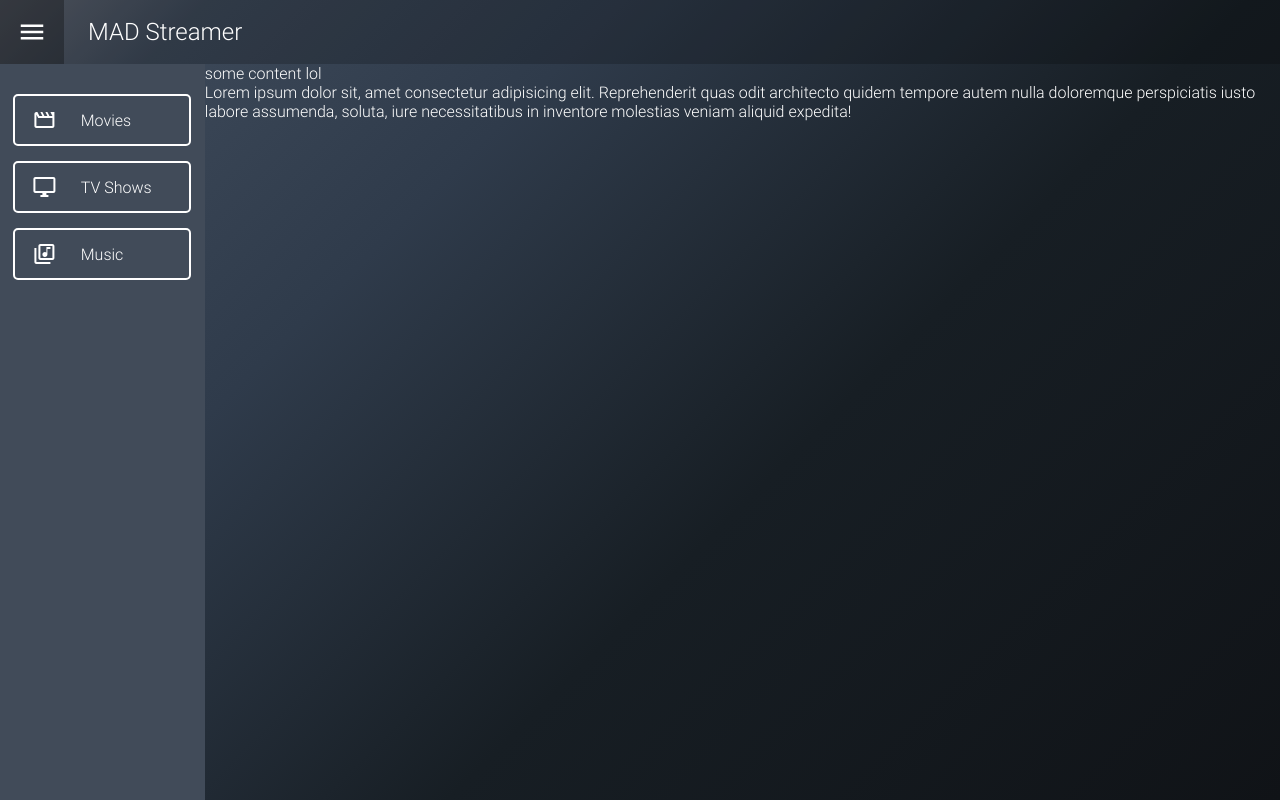
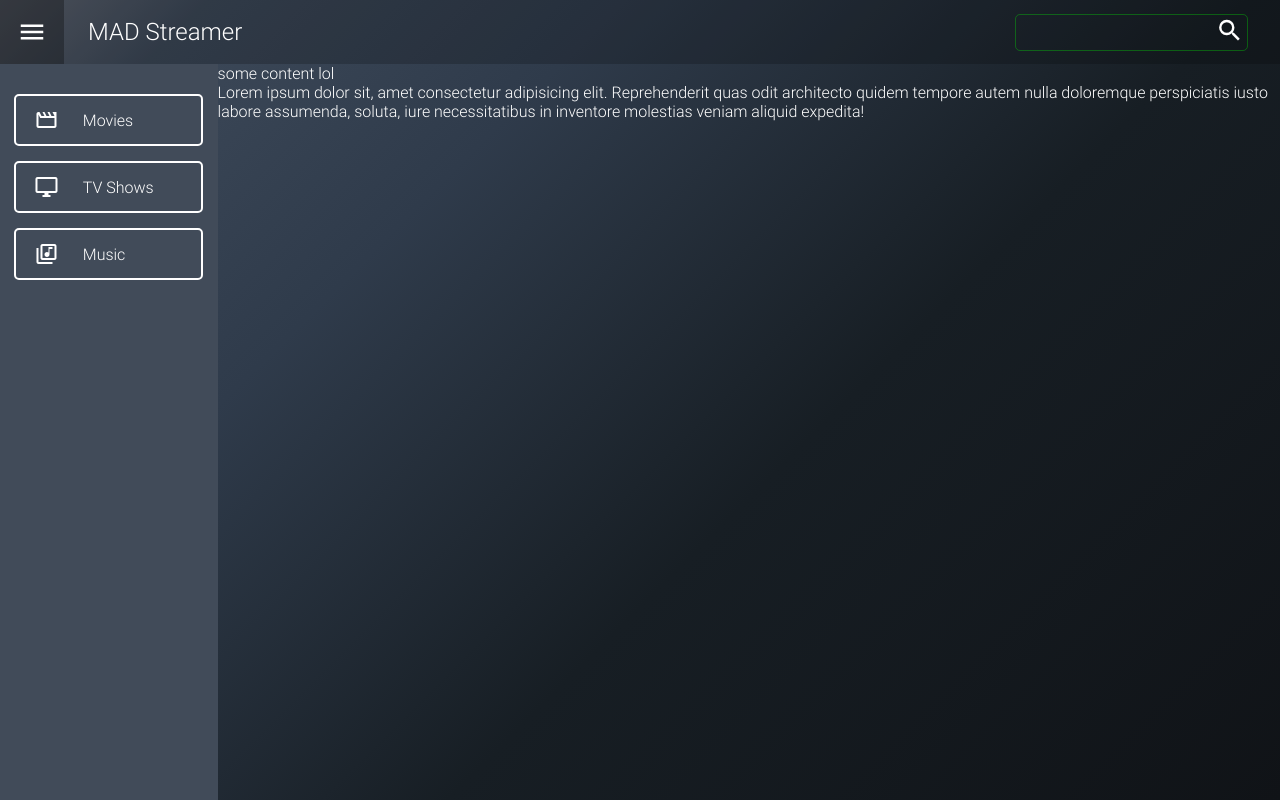
Before and after one commit to Dawit-Aseged/MAD-Stream, an Angular app: page / in a window 1280 px wide. Built offline with nearby package versions, Linux system fonts and the light colour scheme.

Commit message:
Added Search button with UI but not functionality

```diff
--- a/src/app/toolbar/toolbar.component.html
+++ b/src/app/toolbar/toolbar.component.html
@@ -3,4 +3,36 @@
     <svg xmlns="http://www.w3.org/2000/svg" height="48px" viewBox="0 0 24 24" width="48px" fill="#FFFFFF"><path d="M0 0h24v24H0V0z" fill="none"/><path d="M3 18h18v-2H3v2zm0-5h18v-2H3v2zm0-7v2h18V6H3z"/></svg>
   </div>
   <span>MAD Streamer</span>
+  <div class="spacer"></div>
+  <div class="search-region" [ngClass]="{searchRegionHandheld: (isHandset | async)!.matches, searchHandheldActive: searchActive && (isHandset | async)!.matches}">
+    <input #input type="text" class="search-input" (focusout)="inputFocusLeave(input)" />
+    <svg xmlns="http://www.w3.org/2000/svg" xmlns:xlink="http://www.w3.org/1999/xlink" viewBox="0 0 46.806 46.807"
+     class="search-icon"
+     (click)="searchClicked(input)"
+    >
+      <defs>
+        <style>
+          .cls-1 {
+            fill: #fff;
+            stroke: rgba(108,108,108,0);
+            fill-rule: evenodd;
+          }
+
+          .cls-2 {
+            filter: url(#Path_402);
+          }
+        </style>
+        <filter id="Path_402" x="0" y="0" width="46.806" height="46.807" filterUnits="userSpaceOnUse">
+          <feOffset dy="3" input="SourceAlpha"/>
+          <feGaussianBlur stdDeviation="3" result="blur"/>
+          <feFlood flood-opacity="0.161"/>
+          <feComposite operator="in" in2="blur"/>
+          <feComposite in="SourceGraphic"/>
+        </filter>
+      </defs>
+      <g class="cls-2" transform="matrix(1, 0, 0, 1, 0, 0)">
+        <path id="Path_402-2" data-name="Path 402" class="cls-1" d="M927.728-1397.642h-1.253l-.435-.432a10.208,10.208,0,0,0,2.474-6.668A10.257,10.257,0,0,0,918.257-1415,10.257,10.257,0,0,0,908-1404.743a10.256,10.256,0,0,0,10.257,10.257,10.211,10.211,0,0,0,6.667-2.471l.436.432v1.25l7.887,7.875,2.353-2.353-7.871-7.89Zm-9.471,0a7.1,7.1,0,0,1-7.1-7.1,7.1,7.1,0,0,1,7.1-7.1,7.1,7.1,0,0,1,7.1,7.1,7.1,7.1,0,0,1-7.1,7.1Z" transform="translate(-898.5 1421.5)"/>
+      </g>
+    </svg>
+  </div>
 </div>
--- a/src/app/toolbar/toolbar.component.scss
+++ b/src/app/toolbar/toolbar.component.scss
@@ -1,5 +1,7 @@
 @import "../../variables.scss";
-
+* {
+  transition: 0.2s all ease-in-out;
+}
 .toolbar {
   height: 64px;
   background-color: $toolbarColor;
@@ -37,7 +39,56 @@
 
 .toolbarHandheld {
   height: 56px;
+  span {
+    margin: 0;
+    font-size: 1.2em;
+  }
   .svg-container {
     width: 56px;
   }
 }
+.spacer {
+  flex: 1 1 auto;
+}
+.search-region {
+  display: flex;
+  align-items: center;
+  margin-right: 2em;
+  border: 1px solid rgba(0, 255, 0, 0.3);
+  border-radius: 5px;
+  input {
+    background-color: transparent;
+    outline: none;
+    border: none;
+    color: $fontColor;
+    font-size: 1.5em;
+    font-family: "Roboto Light";
+    width: 15vw;
+  }
+  svg{
+    height: 35px;
+    border-radius: 5px;
+  }
+
+}
+
+.searchRegionHandheld {
+  margin-right: 1em;
+  border: 1px solid rgba(0, 255, 0, 0);
+  input {
+    font-size: 1em;
+    width: 0;
+    visibility: hidden;
+  }
+  svg{
+    height: 30px;
+  }
+}
+
+.searchHandheldActive {
+  border: 1px solid rgba(0, 255, 0, 0.5);
+  input {
+    visibility: visible;
+    width: 25vw;
+  }
+}
--- a/src/app/toolbar/toolbar.component.ts
+++ b/src/app/toolbar/toolbar.component.ts
@@ -12,6 +12,7 @@ import { Observable } from 'rxjs';
 export class ToolbarComponent implements OnInit {
 
   isHandset: Observable<BreakpointState> = this.breakpointObserver.observe(Breakpoints.Handset);
+  searchActive = false;
   constructor(private breakpointObserver: BreakpointObserver, private commService: CommunicationService) { }
 
   ngOnInit(): void {
@@ -21,4 +22,16 @@ export class ToolbarComponent implements OnInit {
     this.commService.toggleSidenav();
   }
 
+  searchClicked(input: HTMLInputElement){
+    this.searchActive = true;
+    input.focus();
+  }
+
+  // Checks if there is anything in the search bar and removes border accordingly
+  inputFocusLeave(input: HTMLInputElement) {
+    if(input.value == undefined ||input.value.trim() == ""){
+      input.value = "";
+      this.searchActive = false
+    }
+  }
 }
--- a/src/variables.scss
+++ b/src/variables.scss
@@ -1,4 +1,4 @@
-$sidenavWidth: 16vw;
+$sidenavWidth: 17vw;
 $handsetSidenavWidth: 50vw;
 $sidenavColor: rgb(65, 75, 89);
 $toolbarColor: rgba(0, 0, 0, 0.2);
```
Also changed, not shown: 1 other file (tests, documents, lock files or other folders).
